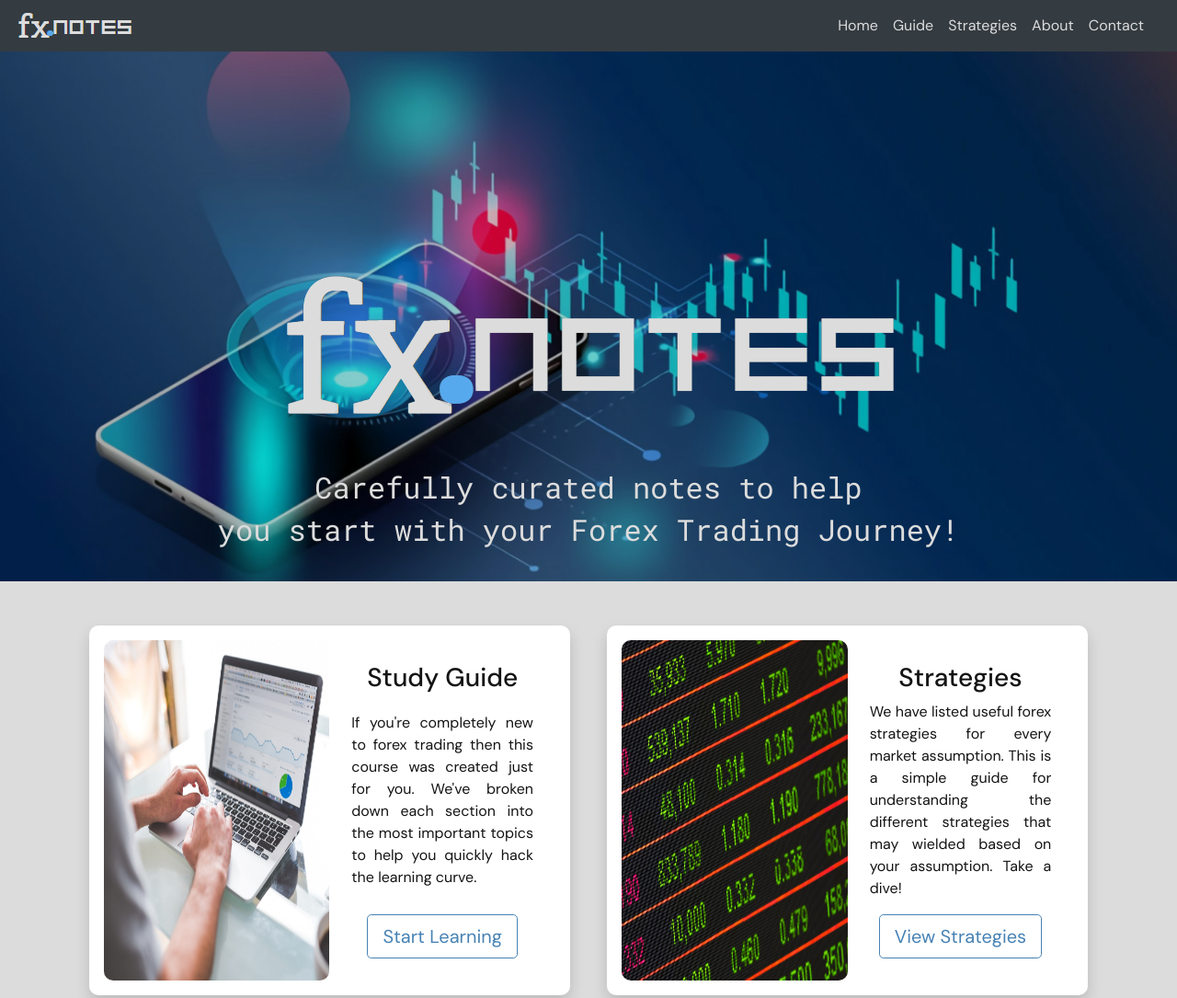
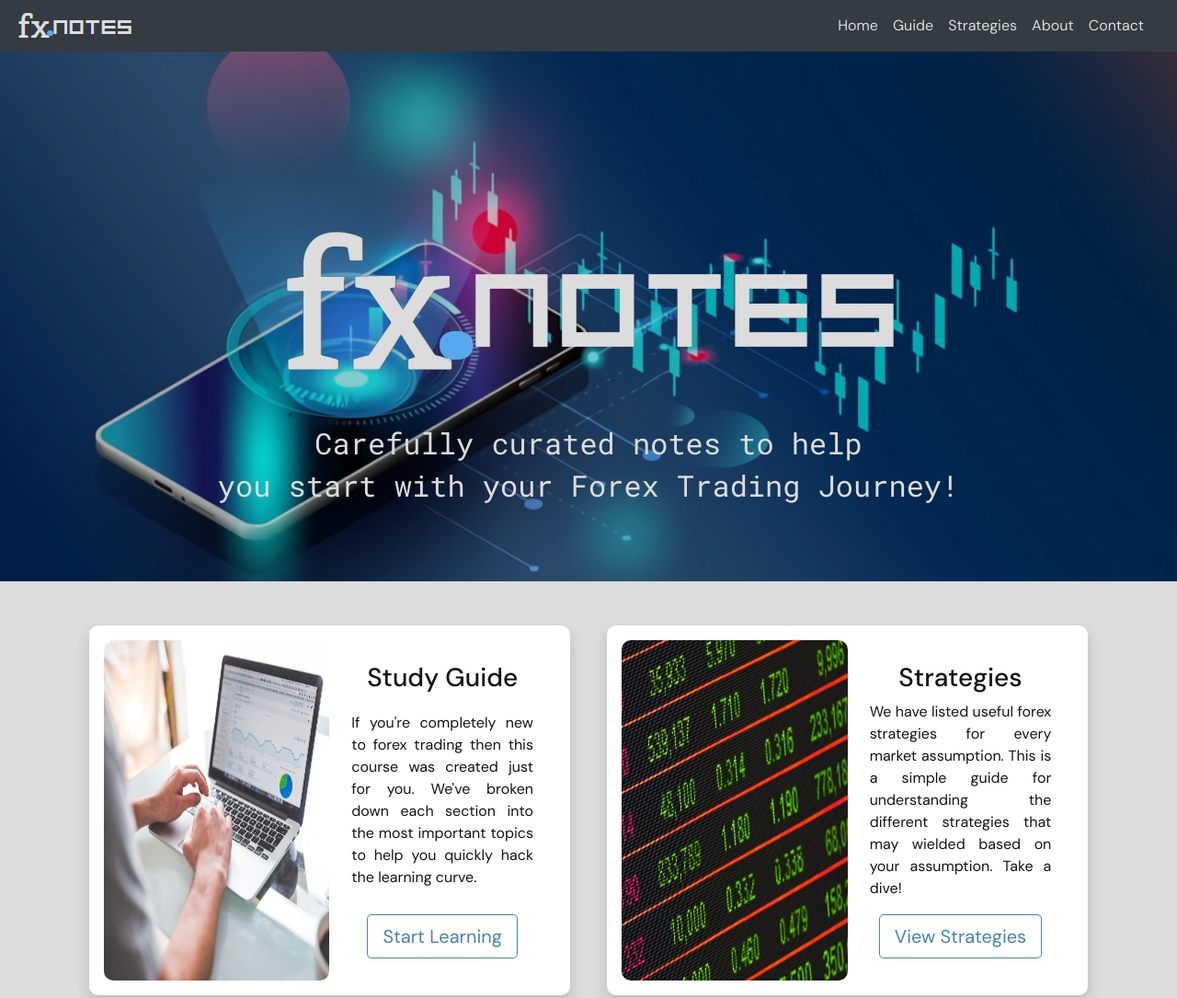
Before and after one commit to GITvoren/static-forexcourse-bootstrap, a plain HTML site: page index.html in a window 1280 px wide. Shown: the top 1085 px of the page at 92% size. Drawn offline with nearby package versions, Linux system fonts and the light colour scheme.

Commit message:
Update style.css

```diff
--- a/style.css
+++ b/style.css
@@ -62,7 +62,7 @@ body{
 
 
 .welcome{
-     padding-top: 13rem;
+     padding-top: 15rem;
      font-family: 'Roboto Mono', monospace;
      color: gainsboro;
 }
@@ -197,3 +197,10 @@ footer h5{
      bottom: -32rem;
      cursor: pointer;
 }
+
+
+@media(max-height:800px){
+     .welcome{
+          padding-top: 10rem;
+     }
+}
```
